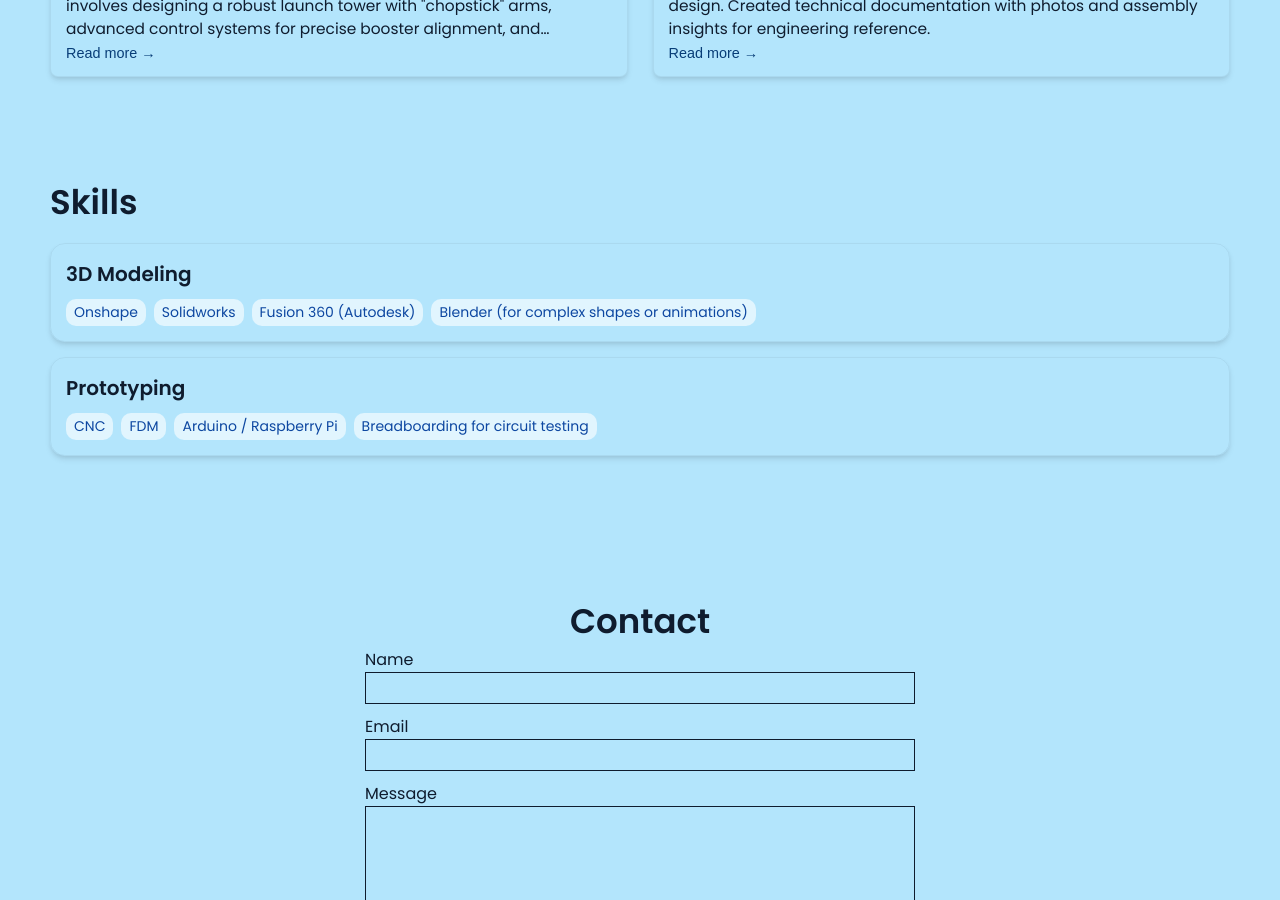
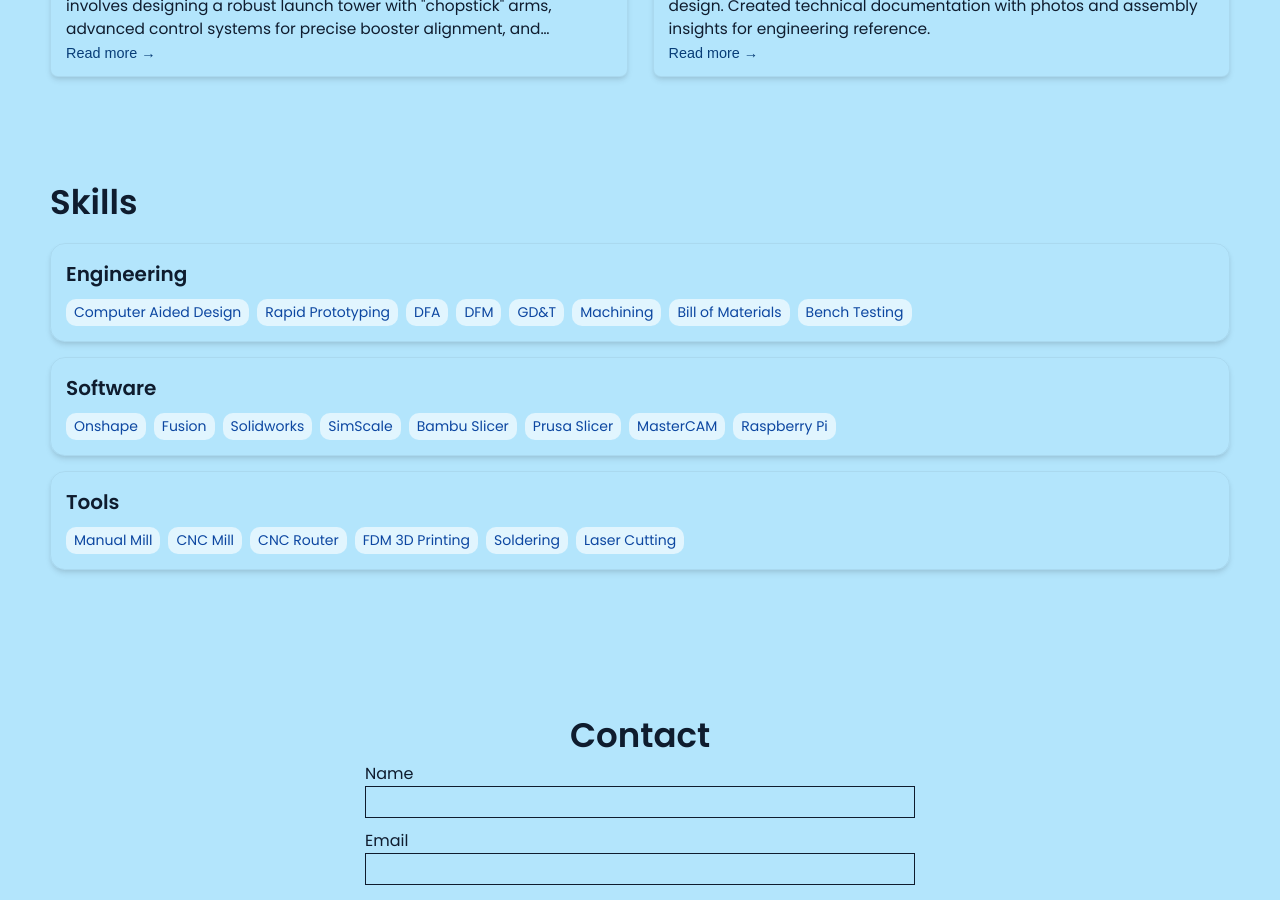
Before and after one commit to Mihirsur007/Mihirsur007.github.io, a Jekyll site: the page built from index.html, in a window 1280 px wide and 900 px high, scrolled down 1449 px. Built offline with Jekyll 4.4.1, drawn with Linux system fonts in a browser that asks for light colours.

Commit message:
Updated Skills

```diff
--- a/_config.yml
+++ b/_config.yml
@@ -37,18 +37,36 @@
 
 # Skills Section - Add the list of your Skills by categories/tools. The indentation for each level needs to be precise.
 skills:
-  - category: 3D Modeling
+  - category: Engineering
+    tools:
+    - Computer Aided Design
+    - Rapid Prototyping
+    - DFA
+    - DFM
+    - GD&T
+    - Machining
+    - Bill of Materials
+    - Bench Testing
+
+  - category: Software
     tools:
     - Onshape
+    - Fusion
     - Solidworks
-    - Fusion 360 (Autodesk)
-    - Blender (for complex shapes or animations)
-  - category: Prototyping
+    - SimScale
+    - Bambu Slicer
+    - Prusa Slicer
+    - MasterCAM
+    - Raspberry Pi
+
+  - category: Tools
     tools:
-    - CNC
-    - FDM
-    - Arduino / Raspberry Pi
-    - Breadboarding for circuit testing
+    - Manual Mill
+    - CNC Mill
+    - CNC Router
+    - FDM 3D Printing
+    - Soldering
+    - Laser Cutting
 
 
 # Contact Form Setup. Setup an account and copy over the key. When someone fills out the form, it will be received in your email.
```
